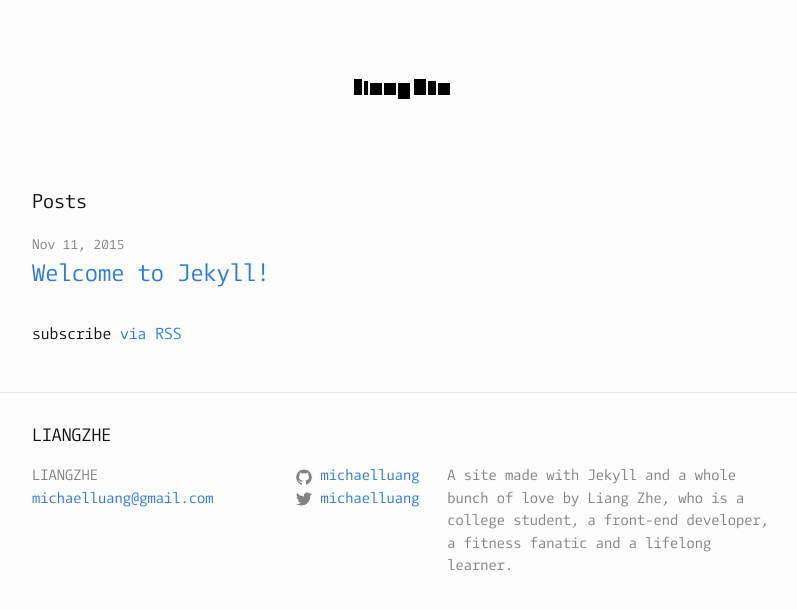
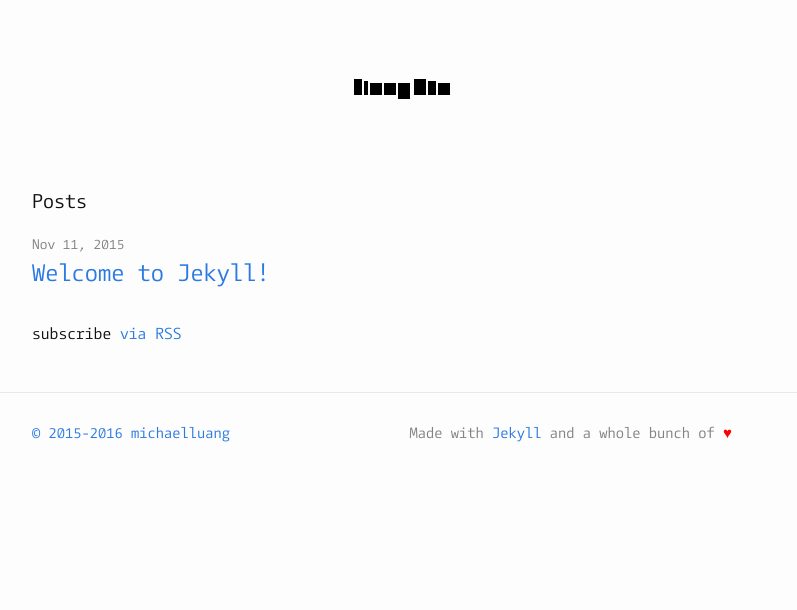
Before and after one commit to michaelluang/michaelluang.github.io, a Jekyll site: the page built from index.html, in a window 1280 px wide. Shown: the top 610 px of the page, without its empty margins (238-1035 px from the left). Built offline with Jekyll 4.4.1, drawn with Linux system fonts in a browser that asks for light colours.

Commit message:
Site Footer

```diff
--- a/_config.yml
+++ b/_config.yml
@@ -12,9 +12,9 @@ description: > # this means to ignore newlines until "baseurl:"
   A site made with Jekyll and a whole bunch of love by Liang Zhe,
   who is a college student, a front-end developer, a fitness
   fanatic and a lifelong learner.
-keywords: Productivity, Creativity, Time Management, JavaScript, Web Development, Front-end Developer
+keywords: "Productivity, Creativity, Time Management, JavaScript, Web Development, Front-end Developer"
 baseurl: "" # the subpath of your site, e.g. /blog
-url: "http://yourdomain.com" # the base hostname & protocol for your site
+url: "http://michaelluang.github.io/" # the base hostname & protocol for your site
 twitter_username: michaelluang
 github_username:  michaelluang
 
--- a/_includes/footer.html
+++ b/_includes/footer.html
@@ -2,34 +2,13 @@
 
   <div class="wrapper">
 
-    <h2 class="footer-heading">{{ site.title }}</h2>
-
     <div class="footer-col-wrapper">
       <div class="footer-col footer-col-1">
-        <ul class="contact-list">
-          <li>{{ site.title }}</li>
-          <li><a href="mailto:{{ site.email }}">{{ site.email }}</a></li>
-        </ul>
+        <p><a href="{{ site.baseurl }}/about">&copy; 2015-2016 michaelluang</a></p>
       </div>
 
       <div class="footer-col footer-col-2">
-        <ul class="social-media-list">
-          {% if site.github_username %}
-          <li>
-            {% include icon-github.html username=site.github_username %}
-          </li>
-          {% endif %}
-
-          {% if site.twitter_username %}
-          <li>
-            {% include icon-twitter.html username=site.twitter_username %}
-          </li>
-          {% endif %}
-        </ul>
-      </div>
-
-      <div class="footer-col footer-col-3">
-        <p>{{ site.description }}</p>
+        <p>Made with <a href="http://jekyllrb.com/" title="Visit Jekyll Website">Jekyll</a> and a whole bunch of <span>&#9829;</span></p>
       </div>
     </div>
 
--- a/assets/_sass/_layout.scss
+++ b/assets/_sass/_layout.scss
@@ -100,28 +100,25 @@ $unit: 4px;
 }
 
 .footer-col-1 {
-    width: -webkit-calc(35% - (#{$spacing-unit} / 2));
-    width:         calc(35% - (#{$spacing-unit} / 2));
+    width: -webkit-calc(50% - (#{$spacing-unit} / 2));
+    width:         calc(50% - (#{$spacing-unit} / 2));
 }
 
 .footer-col-2 {
-    width: -webkit-calc(20% - (#{$spacing-unit} / 2));
-    width:         calc(20% - (#{$spacing-unit} / 2));
-}
-
-.footer-col-3 {
-    width: -webkit-calc(45% - (#{$spacing-unit} / 2));
-    width:         calc(45% - (#{$spacing-unit} / 2));
+    width: -webkit-calc(50% - (#{$spacing-unit} / 2));
+    width:         calc(50% - (#{$spacing-unit} / 2));
+    span {
+      color: red;
+    }
 }
 
 @include media-query($on-laptop) {
-    .footer-col-1,
-    .footer-col-2 {
-        width: -webkit-calc(50% - (#{$spacing-unit} / 2));
-        width:         calc(50% - (#{$spacing-unit} / 2));
+    .footer-col-1 {
+        width: -webkit-calc(100% - (#{$spacing-unit} / 2));
+        width:         calc(100% - (#{$spacing-unit} / 2));
     }
 
-    .footer-col-3 {
+    .footer-col-2 {
         width: -webkit-calc(100% - (#{$spacing-unit} / 2));
         width:         calc(100% - (#{$spacing-unit} / 2));
     }
```
